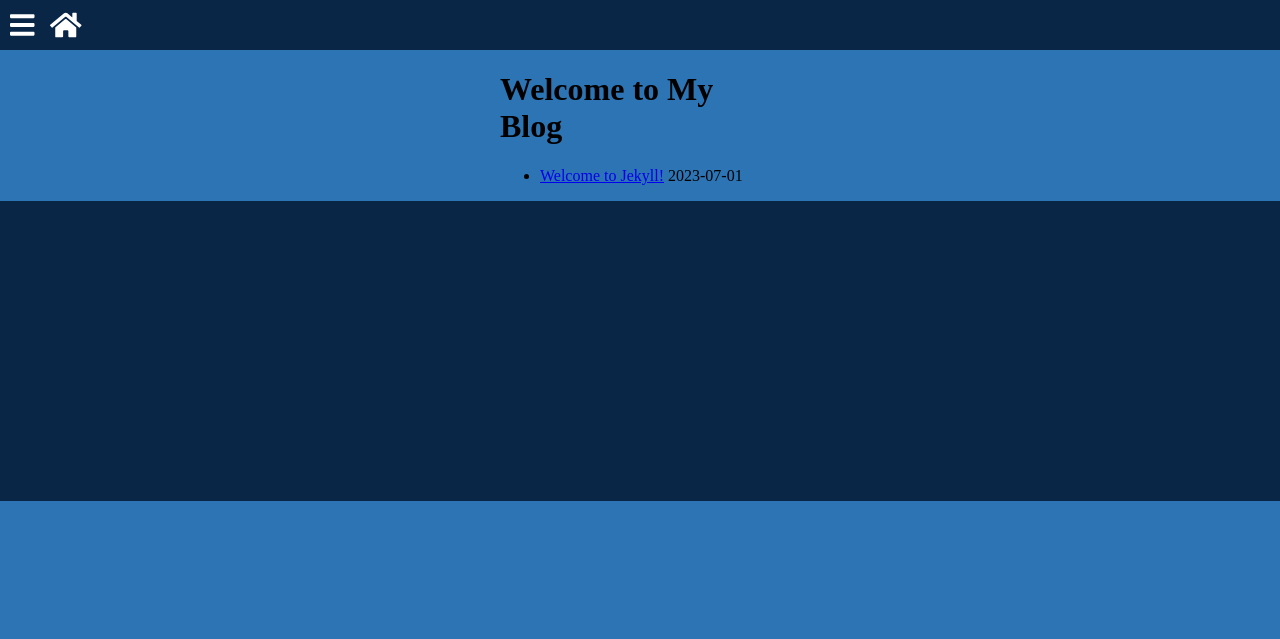
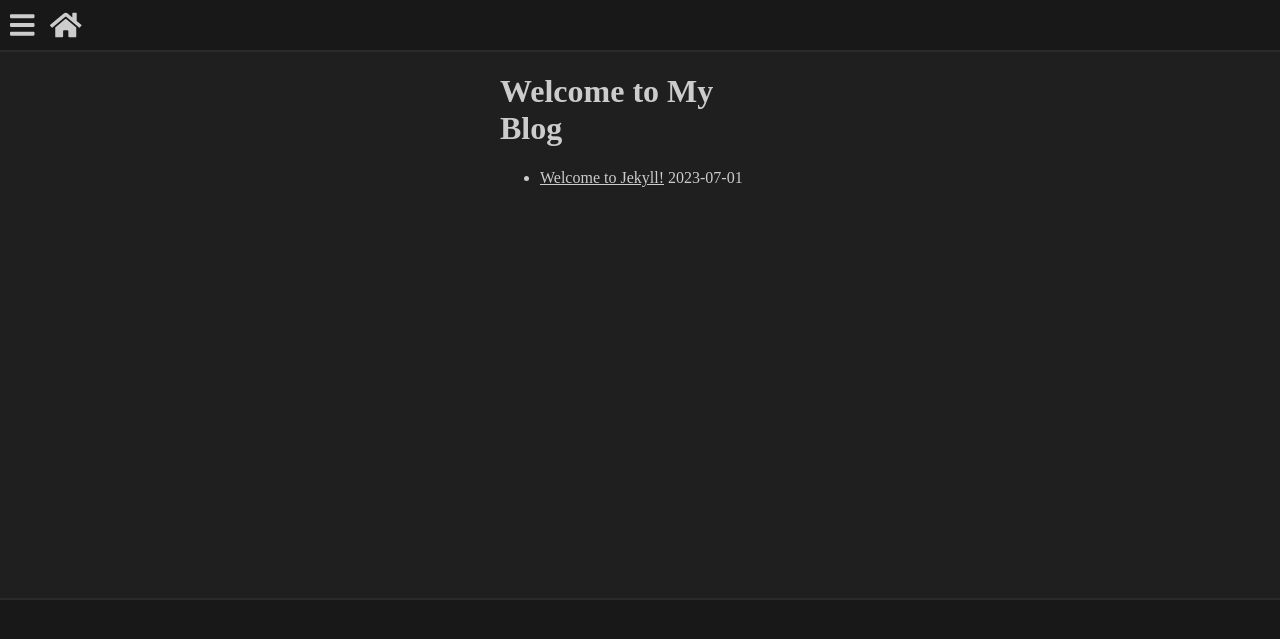
Before and after one commit to rootbKim/Saemal, a Jekyll site: the page built from index.markdown, in a window 1280 px wide. Shown: the top 639 px of the page. Built offline with Jekyll 4.4.1, drawn with Linux system fonts in a browser that asks for light colours.

Commit message:
change the color theme

```diff
--- a/_sass/saemal/_footer.scss
+++ b/_sass/saemal/_footer.scss
@@ -1,6 +1,9 @@
 .footer {
-    background-color: $primary-color;
+    background-color: $secondary-color;
     height: 300px;
     width: 100%;
-    position: relative;
+    position: fixed;
+    bottom: 0;
+    border-top: 2px solid $line-color;
+
 }
--- a/_sass/saemal/_header.scss
+++ b/_sass/saemal/_header.scss
@@ -3,20 +3,21 @@ header {
     display: flex;
     flex-direction: row;
     gap: 10px 15px;
-    background-color: $primary-color;
+    background-color: $secondary-color;
     height: 30px;
     padding: 10px;
     width: 100%; /* 헤더의 너비를 100%로 설정합니다 */
+    border-bottom: 2px solid $line-color;
 }
 
 /* 헤더 내부 링크 스타일 */
 header a {
-    color: #fff; /* 텍스트 색상을 원하는 색상으로 변경합니다 */
+    color: $font-color; /* 텍스트 색상을 원하는 색상으로 변경합니다 */
     text-decoration: none;
     font-size: 28px;
 }
 
 /* 헤더 내부 링크 마우스 호버 스타일 */
 header a:hover {
-    color: #f0f0f0; /* 호버 시 텍스트 색상 변경 */
+    color: $font-color; /* 호버 시 텍스트 색상 변경 */
 }
--- a/_sass/saemal/_page.scss
+++ b/_sass/saemal/_page.scss
@@ -1,14 +1,14 @@
 /* 메인 컨텐츠 영역 스타일 */
 .main-content {
-    background-color: $quaternary-color;
-    color: black;
-    margin-left: 250px; /* 사이드바의 너비만큼 메인 컨텐츠 영역을 오른쪽으로 밀어줍니다 */
+    background-color: $primary-color;
+    color: $font-color;
+    margin-left: 250px;
     margin-right: 250px;
 }
 
 /* 전체 body의 배경색을 설정합니다 */
 body {
-    background-color: $quaternary-color;
+    background-color: $primary-color;
     margin: 0; /* body의 외부 여백을 제거합니다 */
     padding: 0; /* body의 내부 여백을 제거합니다 */
 }
--- a/_sass/saemal/_sidebar.scss
+++ b/_sass/saemal/_sidebar.scss
@@ -3,15 +3,16 @@
 	box-sizing: border-box;
 	position: fixed;
     height: 100%;
-	background-color: $tertiary-color;
-    width: 250px;
+	background-color: $secondary-color;
+    width: 270px;
 	margin: 0;
-	top: 43px;
-    left: -250px; /* 사이드바가 왼쪽으로 숨겨져 있도록 설정합니다 */
-	border-right: 1px solid transparent;
+	top: 50px;
+    left: -270px; /* 사이드바가 왼쪽으로 숨겨져 있도록 설정합니다 */
     transition: left 0.3s ease;
     z-index: 5;
-
+    border-right: 2px solid $line-color;
+    border-top: 2px solid $line-color;
+    border-bottom: 2px solid $line-color;
 }
 
 /* 사이드바가 열릴 때(.active)의 스타일 */
--- a/_sass/saemal/_utilities.scss
+++ b/_sass/saemal/_utilities.scss
@@ -1,5 +1,14 @@
 /* 전체 body와 모든 요소의 외부 여백과 내부 여백을 제거합니다 */
-body, header, .sidebar, .main-content{
+body, header, .sidebar, .main-content, footer{
     margin: 0;
     padding: 0;
 }
+
+/* 링크 색상 설정 */
+a {
+    color: $font-color; /* 링크의 색상을 파란색으로 설정합니다 */
+}
+
+a:visited {
+    color: $icon-color; /* 방문한 링크의 색상을 보라색으로 설정합니다 */
+}
--- a/_sass/saemal/_variables.scss
+++ b/_sass/saemal/_variables.scss
@@ -1,4 +1,6 @@
-$primary-color: #0A2647 !default;
-$secondary-color: #144272 !default;
-$tertiary-color: #205295 !default;
-$quaternary-color: #2C74B3 !default;
+$primary-color: #1F1F1F !default;
+$secondary-color: #181818 !default;
+$line-color: #2A2A2A !default;
+$font-color: #CCCCCC !default;
+$icon-color: #8C8C8C !default;
+$btn-color: #0078D4 !default;
```
